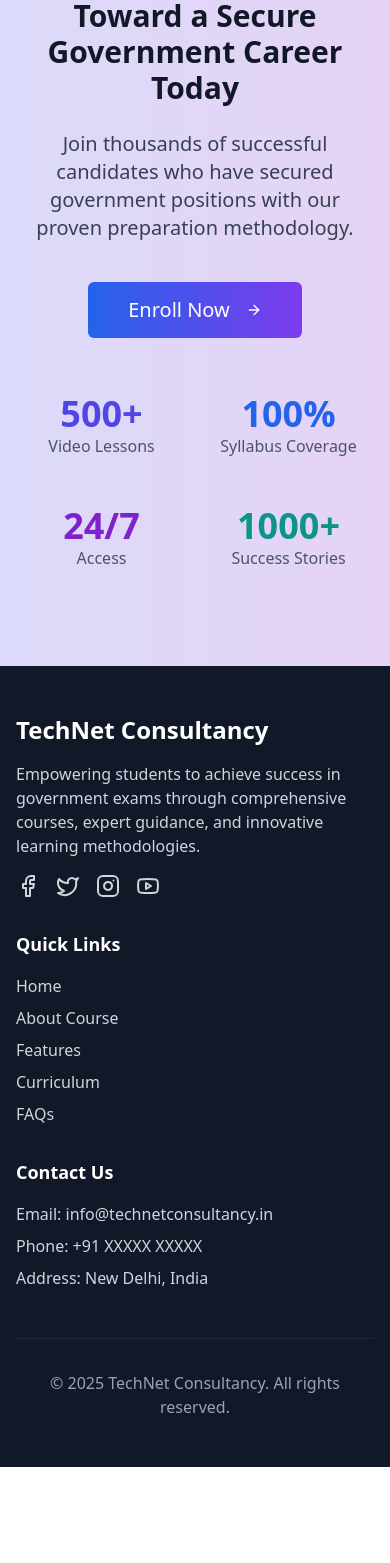
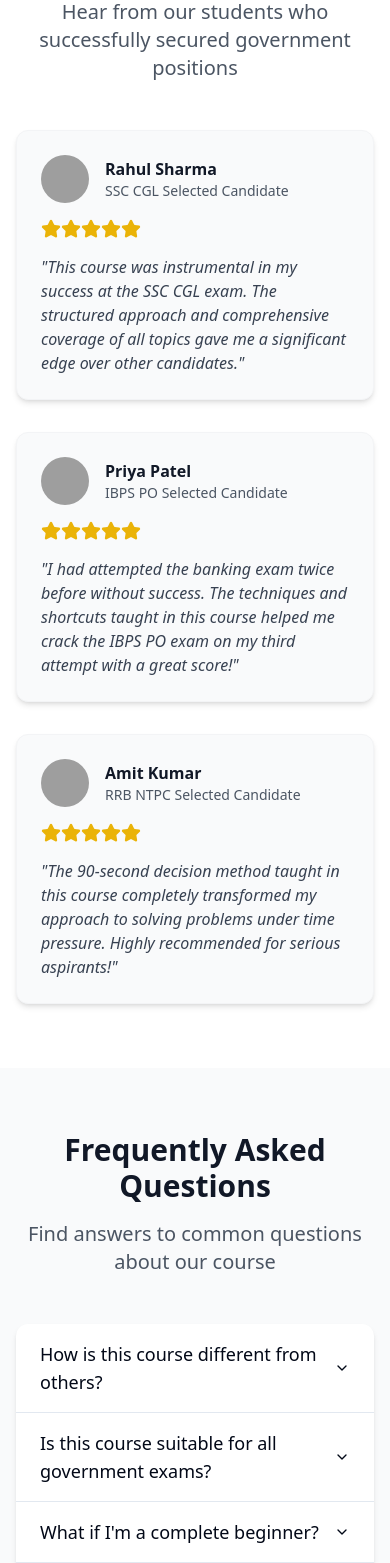
Before and after one commit to technetvvn/exam-landing-page-mastery, a React (Vite) app: page / in a window 390 px wide. Shown: the part 6545-8108 px from the top of the page. Before the commit the page ends 8012 px from the top, so only its background shows below. Built offline with nearby package versions, Linux system fonts and the light colour scheme; grey boxes are pictures that could not be loaded.

Commit message:
feat: Add testimonials, FAQ, and contact details update
- Added testimonials and FAQ sections.
- Updated email, phone number, and address in the footer.

```diff
--- /dev/null
+++ b/src/components/FAQ.tsx
@@ -0,0 +1,66 @@
+
+import {
+  Accordion,
+  AccordionContent,
+  AccordionItem,
+  AccordionTrigger,
+} from "@/components/ui/accordion";
+
+const FAQ = () => {
+  const faqs = [
+    {
+      question: "How is this course different from others?",
+      answer: "Our course is designed by successful candidates who understand exactly what it takes to crack competitive exams. We focus on strategic preparation with proven shortcuts, time management techniques, and a comprehensive approach covering all exam topics. Our unique '90-second decision' method helps you maximize your score by spending the right amount of time on each question."
+    },
+    {
+      question: "Is this course suitable for all government exams?",
+      answer: "Yes, this course covers all major government exams including SSC (CGL, CHSL, MTS), Banking (IBPS PO, IBPS Clerk, SBI PO), and Railways (RRB NTPC, Group D). The syllabus for these exams overlaps significantly, and our course is structured to address all relevant topics while highlighting exam-specific requirements."
+    },
+    {
+      question: "What if I'm a complete beginner?",
+      answer: "Our course is designed to cater to all levels, from beginners to advanced learners. We start with fundamentals and gradually progress to more complex topics. The structured approach ensures that even complete beginners can follow along and build their knowledge systematically."
+    },
+    {
+      question: "How long do I get access to the course materials?",
+      answer: "Once enrolled, you receive lifetime access to all course materials, including future updates. This allows you to learn at your own pace and revisit topics whenever needed during your preparation journey."
+    },
+    {
+      question: "Are there any mock tests included?",
+      answer: "Yes, the course includes comprehensive topic-wise practice tests and full-length mock tests that simulate the actual exam environment. These tests help you assess your preparation level and get comfortable with the exam pattern and time constraints."
+    },
+    {
+      question: "Is there any support available if I have doubts?",
+      answer: "Absolutely! We provide dedicated doubt-clearing sessions and a community forum where you can interact with instructors and fellow aspirants. Your queries will be addressed promptly to ensure uninterrupted learning."
+    }
+  ];
+
+  return (
+    <div className="py-16 bg-gray-50" id="faqs">
+      <div className="container mx-auto px-4 sm:px-6 lg:px-8">
+        <div className="text-center mb-12">
+          <h2 className="text-3xl font-bold text-gray-900 mb-4">Frequently Asked Questions</h2>
+          <p className="text-xl text-gray-600 max-w-3xl mx-auto">
+            Find answers to common questions about our course
+          </p>
+        </div>
+
+        <div className="max-w-3xl mx-auto">
+          <Accordion type="single" collapsible className="bg-white rounded-xl shadow-md">
+            {faqs.map((faq, index) => (
+              <AccordionItem key={index} value={`item-${index}`}>
+                <AccordionTrigger className="px-6 text-left hover:no-underline hover:bg-gray-50">
+                  <span className="text-lg font-medium">{faq.question}</span>
+                </AccordionTrigger>
+                <AccordionContent className="px-6 pb-4 text-gray-700">
+                  {faq.answer}
+                </AccordionContent>
+              </AccordionItem>
+            ))}
+          </Accordion>
+        </div>
+      </div>
+    </div>
+  );
+};
+
+export default FAQ;
--- a/src/components/Footer.tsx
+++ b/src/components/Footer.tsx
@@ -41,9 +41,9 @@ const Footer = () => {
           <div>
             <h3 className="text-lg font-semibold mb-4">Contact Us</h3>
             <ul className="space-y-2 text-gray-300">
-              <li>Email: info@technetconsultancy.in</li>
-              <li>Phone: +91 XXXXX XXXXX</li>
-              <li>Address: New Delhi, India</li>
+              <li>Email: hello@technetconsultancy.in</li>
+              <li>Phone: +91 7984052966</li>
+              <li>Address: Anand, Gujarat</li>
             </ul>
           </div>
         </div>
--- /dev/null
+++ b/src/components/Testimonials.tsx
@@ -0,0 +1,72 @@
+
+import { Star } from "lucide-react";
+import { Avatar, AvatarFallback, AvatarImage } from "@/components/ui/avatar";
+
+const Testimonials = () => {
+  const testimonials = [
+    {
+      name: "Rahul Sharma",
+      position: "SSC CGL Selected Candidate",
+      image: "/testimonial1.jpg",
+      quote: "This course was instrumental in my success at the SSC CGL exam. The structured approach and comprehensive coverage of all topics gave me a significant edge over other candidates.",
+      rating: 5,
+    },
+    {
+      name: "Priya Patel",
+      position: "IBPS PO Selected Candidate",
+      image: "/testimonial2.jpg",
+      quote: "I had attempted the banking exam twice before without success. The techniques and shortcuts taught in this course helped me crack the IBPS PO exam on my third attempt with a great score!",
+      rating: 5,
+    },
+    {
+      name: "Amit Kumar",
+      position: "RRB NTPC Selected Candidate",
+      image: "/testimonial3.jpg",
+      quote: "The 90-second decision method taught in this course completely transformed my approach to solving problems under time pressure. Highly recommended for serious aspirants!",
+      rating: 5,
+    },
+  ];
+
+  return (
+    <div className="py-16 bg-white">
+      <div className="container mx-auto px-4 sm:px-6 lg:px-8">
+        <div className="text-center mb-12">
+          <h2 className="text-3xl font-bold text-gray-900 mb-4">Success Stories</h2>
+          <p className="text-xl text-gray-600 max-w-3xl mx-auto">
+            Hear from our students who successfully secured government positions
+          </p>
+        </div>
+
+        <div className="grid md:grid-cols-3 gap-8">
+          {testimonials.map((testimonial, index) => (
+            <div
+              key={index}
+              className="bg-gray-50 p-6 rounded-xl border border-gray-100 shadow-md hover:shadow-lg transition-shadow"
+            >
+              <div className="flex items-center mb-4">
+                <Avatar className="h-12 w-12 mr-4">
+                  <AvatarImage src={testimonial.image} alt={testimonial.name} />
+                  <AvatarFallback>{testimonial.name.charAt(0)}</AvatarFallback>
+                </Avatar>
+                <div>
+                  <h3 className="font-semibold text-gray-900">{testimonial.name}</h3>
+                  <p className="text-sm text-gray-600">{testimonial.position}</p>
+                </div>
+              </div>
+
+              <div className="flex mb-4">
+                {[...Array(testimonial.rating)].map((_, i) => (
+                  <Star key={i} className="h-5 w-5 text-yellow-500 fill-yellow-500" />
+                ))}
+              </div>
+
+              <p className="text-gray-700 italic">"{testimonial.quote}"</p>
+            </div>
+          ))}
+        </div>
+      </div>
+    </div>
+  );
+};
+
+export default Testimonials;
--- a/src/pages/Index.tsx
+++ b/src/pages/Index.tsx
@@ -4,6 +4,8 @@ import HeroSection from "@/components/HeroSection";
 import CourseDescription from "@/components/CourseDescription";
 import CourseBenefits from "@/components/CourseBenefits";
 import CourseLearning from "@/components/CourseLearning";
+import Testimonials from "@/components/Testimonials";
+import FAQ from "@/components/FAQ";
 import EnrollCTA from "@/components/EnrollCTA";
 import Footer from "@/components/Footer";
 
@@ -25,6 +27,14 @@ const Index = () => {
         <CourseLearning />
       </section>
 
+      <section id="testimonials">
+        <Testimonials />
+      </section>
+
+      <section id="faqs">
+        <FAQ />
+      </section>
+
       <section id="enroll">
         <EnrollCTA />
       </section>
```
